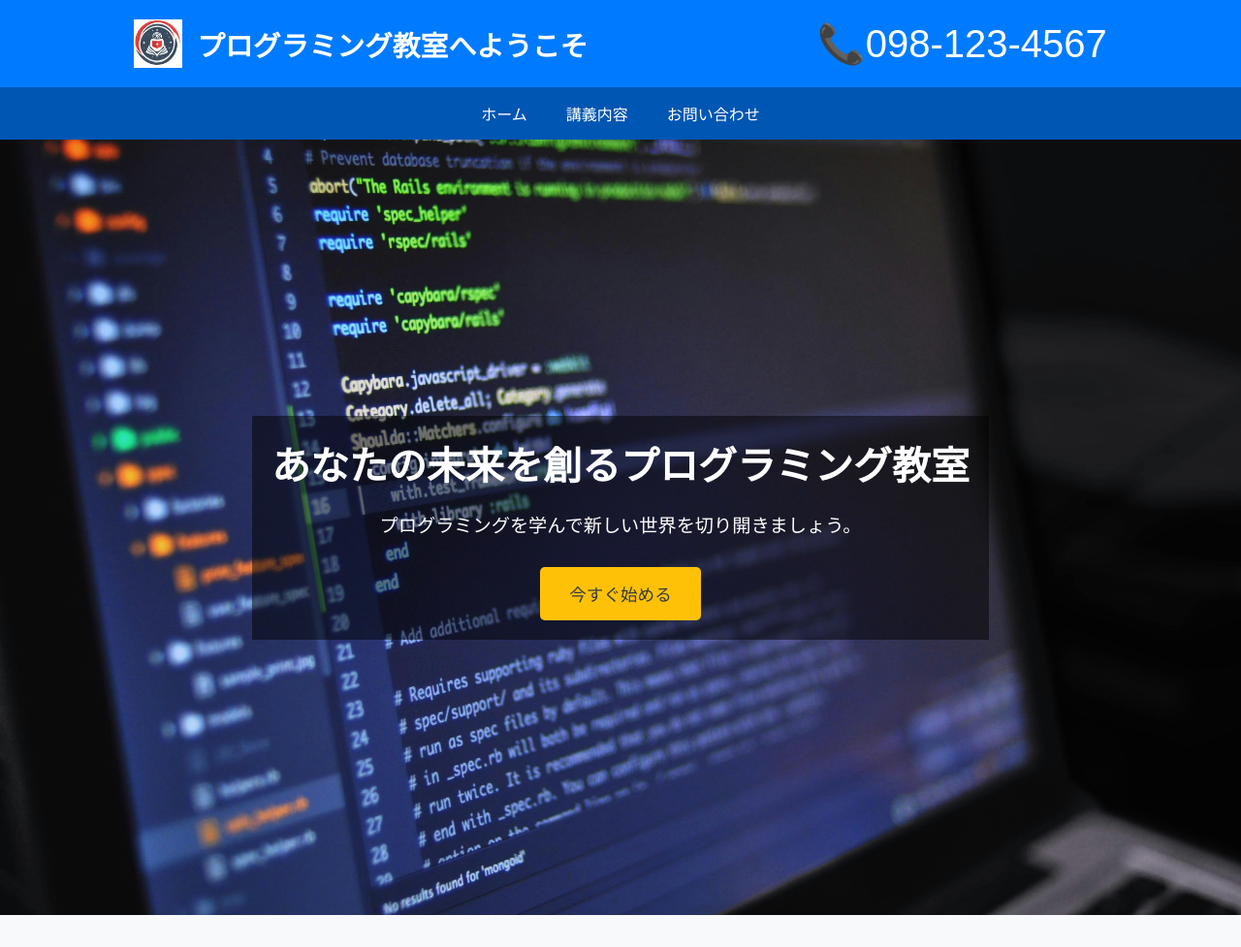
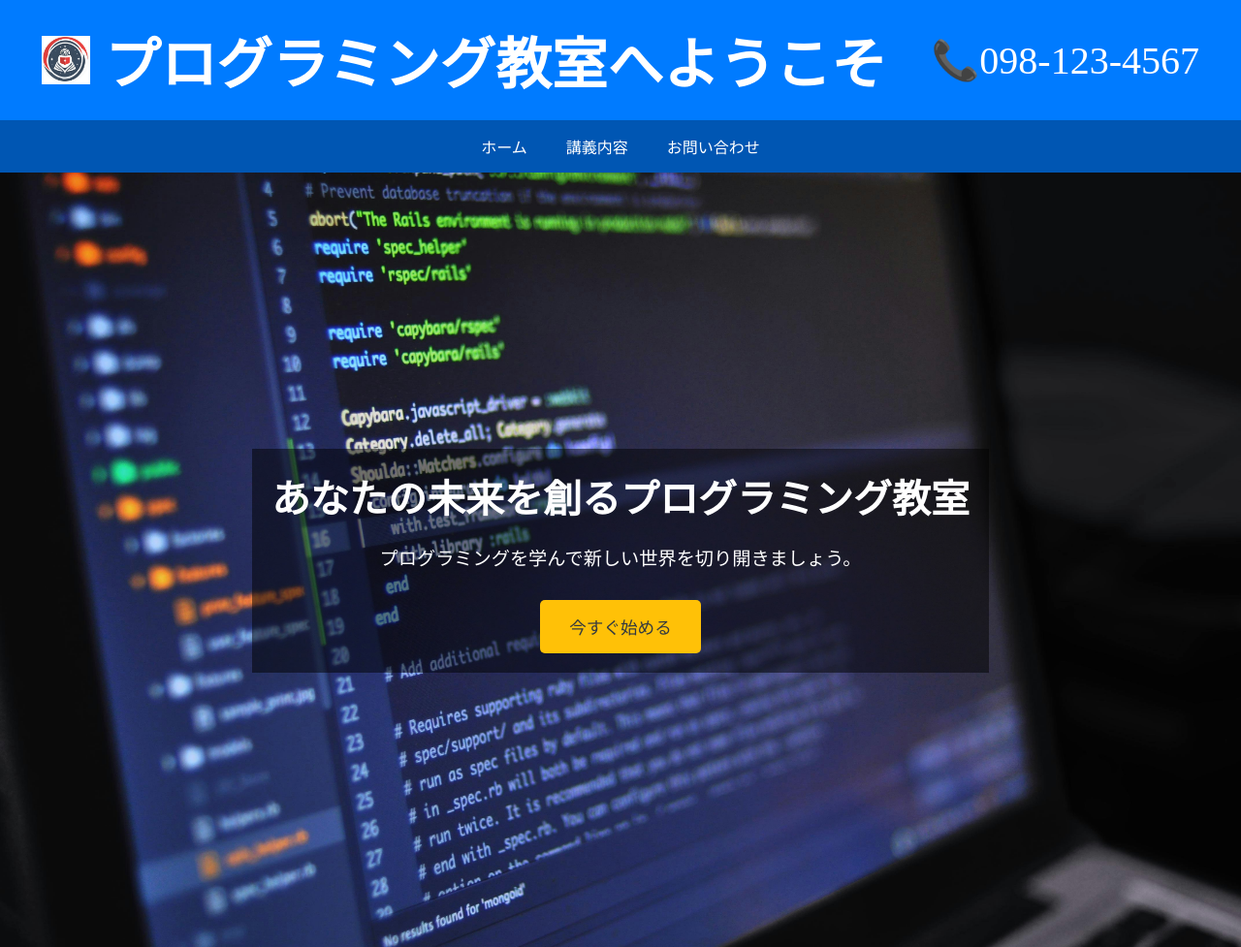
Before and after one commit to thousand72/0917homework, a plain HTML site: page index.html in a window 1280 px wide. Shown: the top 977 px of the page at 97% size. Drawn offline with Linux system fonts and the light colour scheme.

Commit message:
firstinit

```diff
--- a/css/style.css
+++ b/css/style.css
@@ -7,7 +7,7 @@
 
 /* ベーススタイル */
 body {
-    font-family: 'Arial', sans-serif;
+    font-family: 筑紫A丸ゴシック;
     background-color: #f8f9fa;
     color: #343a40;
 }
@@ -36,7 +36,7 @@ header {
 }
 
 header h1 {
-    font-size: 1.8rem;
+    font-size: 3.6rem;
 }
 
 /* 電話番号のスタイル */
@@ -74,6 +74,8 @@ nav a:hover {
 .first-view {
     width: 100%;
     height: 100vh; /* 画面の高さを満たす */
+    object-fit: contain;
+    object-fit: cover;
     background-image: url('../img/fv-img.jpg'); /* 背景画像を設定 */
     background-size: cover;
     background-position: center;
--- a/index.html
+++ b/index.html
@@ -61,6 +61,7 @@
                 <a href="#">詳細を見る</a>
             </div>
         </section>
+        <iframe src="https://www.google.com/maps/embed?pb=!1m14!1m8!1m3!1d7884.718947348232!2d139.735061!3d35.660177!3m2!1i1024!2i768!4f13.1!3m3!1m2!1s0x60188b9c2ef8e6c3%3A0xff8de5eeddcd1e17!2z44CSMTA2LTAwMzIg5p2x5Lqs6YO95riv5Yy65YWt5pys5pyo77yV5LiB55uu!5e1!3m2!1sja!2sjp!4v1727400861275!5m2!1sja!2sjp" width="600" height="450" style="border:0;" allowfullscreen="" loading="lazy" referrerpolicy="no-referrer-when-downgrade"></iframe>
     </main>
     <!-- フッター -->
     <footer>
```
